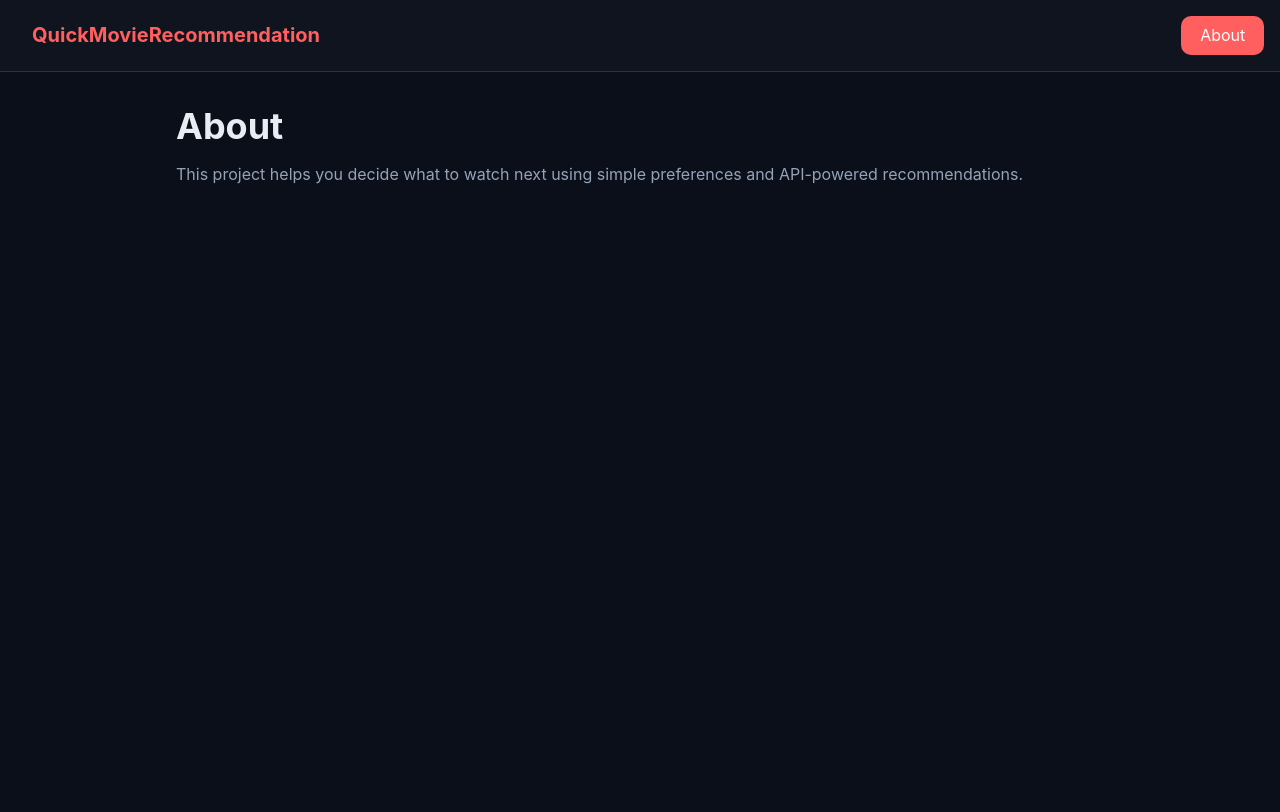
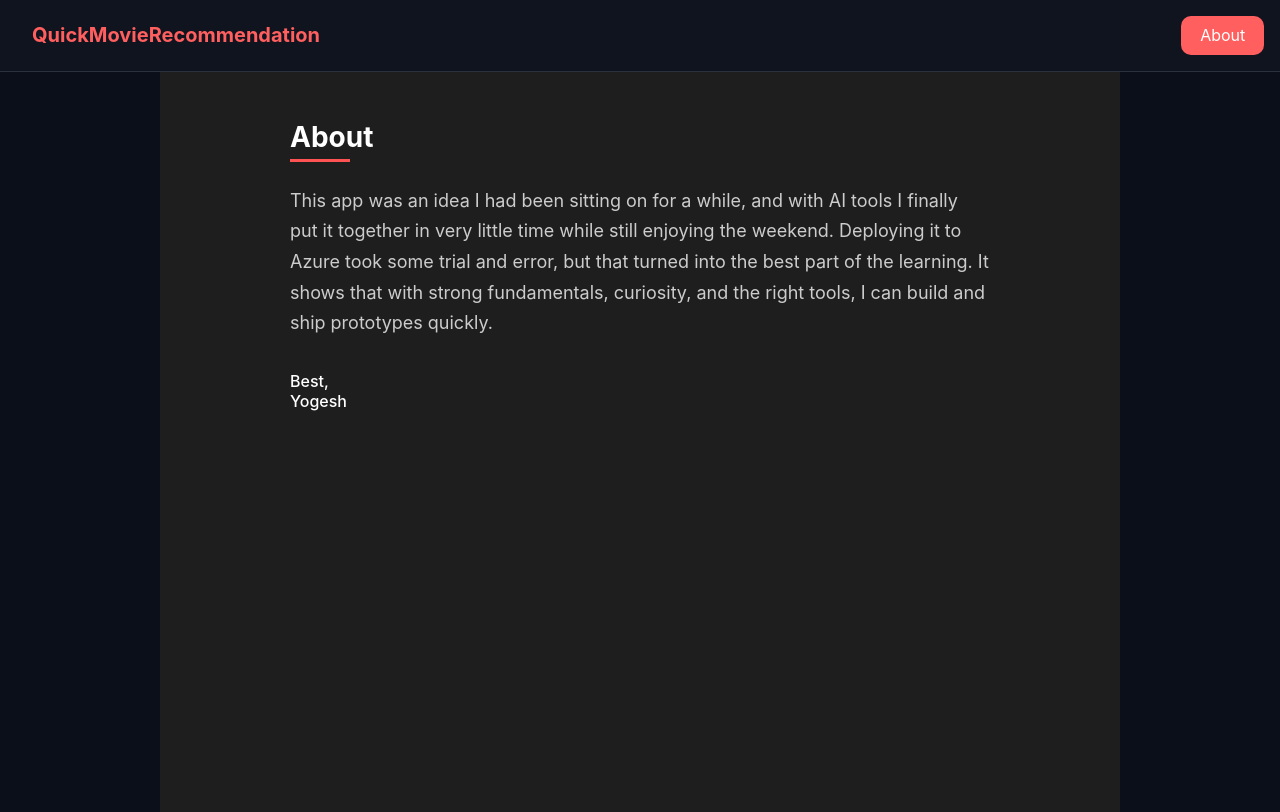
Before and after one commit to yogeshdevnani/movie-recommendation-app, a React (Vite) app: page /about in a window 1280 px wide. Built offline with nearby package versions, Linux system fonts and the light colour scheme; no server answers.

Commit message:
add about section

```diff
--- a/src/pages/AboutPage.jsx
+++ b/src/pages/AboutPage.jsx
@@ -1,19 +1,78 @@
-import React from 'react'
-import Navbar from '../components/Navbar/Navbar'
+import React from "react";
+import Navbar from "../components/Navbar/Navbar";
 
 const AboutPage = () => {
+  const aboutStyles = {
+    container: {
+      background: "#1e1e1e",
+      padding: "3rem 1.5rem",
+      display: "flex",
+      flexDirection: "column",
+      alignItems: "center",
+      minHeight: "calc(100vh - 60px)", // Adjust based on navbar height
+    },
+    content: {
+      maxWidth: "700px",
+      width: "100%",
+    },
+    title: {
+      color: "#ffffff",
+      fontSize: "28px",
+      fontWeight: "bold",
+      marginBottom: "1.5rem",
+      position: "relative",
+      paddingBottom: "0.5rem",
+    },
+    titleUnderline: {
+      content: '""',
+      position: "absolute",
+      bottom: 0,
+      left: 0,
+      width: "60px",
+      height: "3px",
+      background: "#ff5252",
+    },
+    paragraph: {
+      color: "#cccccc",
+      fontSize: "18px",
+      lineHeight: "1.7",
+      marginBottom: "1.5rem",
+    },
+    signature: {
+      marginTop: "2rem",
+      color: "#ffffff",
+      fontWeight: "500",
+    },
+  };
+
   return (
     <>
       <Navbar />
-      <main>
-        <h1>About</h1>
-        <p style={{ color: 'var(--muted)' }}>
-          This project helps you decide what to watch next using simple preferences
-          and API-powered recommendations.
-        </p>
+      <main style={aboutStyles.container}>
+        <div style={aboutStyles.content}>
+          <h1 style={aboutStyles.title}>
+            About
+            <div style={aboutStyles.titleUnderline}></div>
+          </h1>
+
+          <p style={aboutStyles.paragraph}>
+            This app was an idea I had been sitting on for a while, and with AI
+            tools I finally put it together in very little time while still
+            enjoying the weekend. Deploying it to Azure took some trial and
+            error, but that turned into the best part of the learning. It shows
+            that with strong fundamentals, curiosity, and the right tools, I can
+            build and ship prototypes quickly.
+          </p>
+
+          <div style={aboutStyles.signature}>
+            Best,
+            <br />
+            Yogesh
+          </div>
+        </div>
       </main>
     </>
-  )
-}
+  );
+};
 
-export default AboutPage
+export default AboutPage;
```
